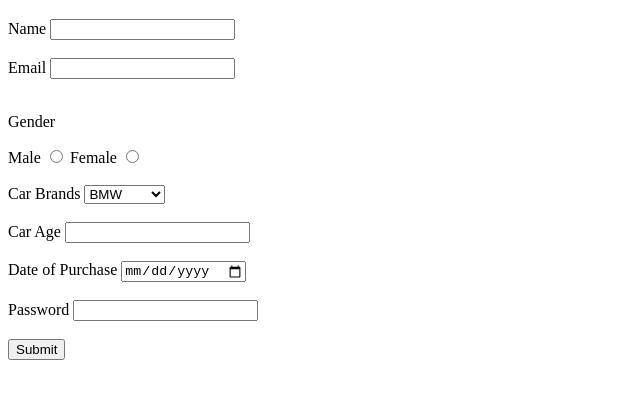
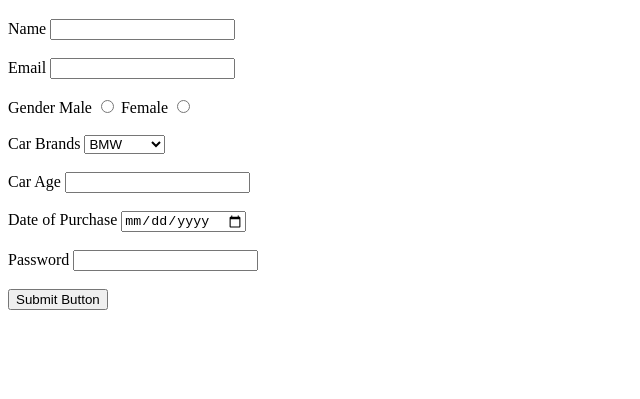
Before and after one commit to acciojob/car-insurance-form-ahinsakraj, a website: page main.html in a window 1280 px wide. Shown: the part 61-460 px from the top of the page, without its empty margins (0-640 px from the left). Drawn offline with Linux system fonts and the light colour scheme.

Commit message:
created a submission

```diff
--- a/main.html
+++ b/main.html
@@ -11,8 +11,8 @@
     <script type="text/javascript" src="./script.js">
 </script>
 
+	<h1>Car Insurance Registration Form</h1>
 	<form method="post">
-		<h1>Car Insurance Registration Form</h1>
 		<label for="name">Name</label>
 		<input id="name" type="text" required>
 		<br>
@@ -23,16 +23,22 @@
 		<br>
 		<br>
 
-		<p>Gender</p>
+<!-- 		<p>Gender</p>
 		<label for="male">Male</label>
 		<input name="gender" id="male" type="radio" required>
 		<label for="female">Female</label>
 		<input name="gender" id="female" type="radio" required>
 		<br>
-		<br>
+		<br> -->
+
+		<label for="gender">Gender</label>
+		<label for="gender">Male</label>
+		<input type="radio" id="gender" name="gender" value="Male" required>
+		<label for="gender">Female</label>
+		<input type="radio" id="gender" name="gender" value="Female" required><br><br>
 
 		<label for="cars">Car Brands</label>
-		<select id="cars">
+		<select id="cars" name="cars">
 			<option value="BMW">BMW</option>
 			<option value="Audi">Audi</option>
 			<option value="Mercedez">Mercedez</option>
@@ -56,7 +62,7 @@
 		<br>
 		<br>
 
-		<input type="submit">
+		<button type="submit">Submit Button</button>
 	</form>
 
 </body>
```
